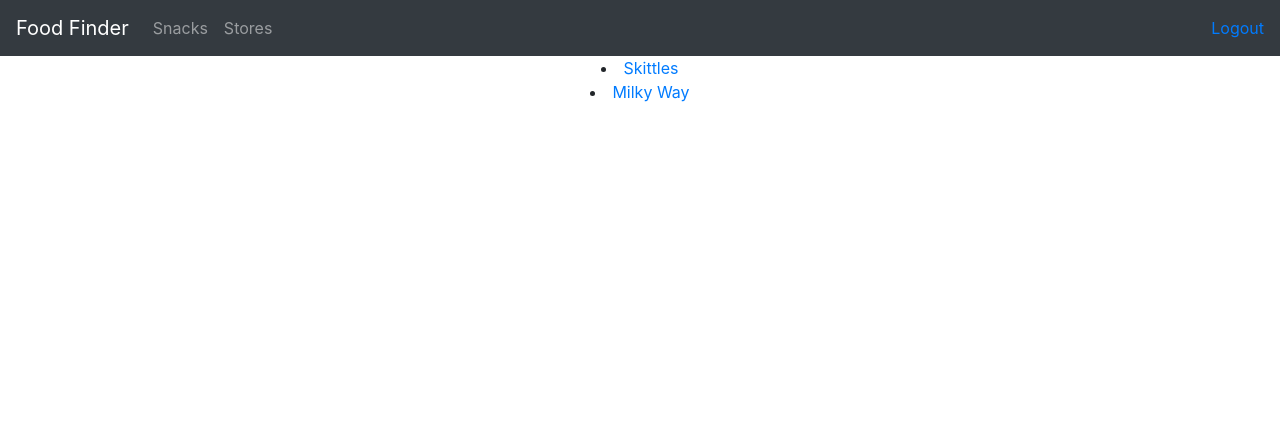
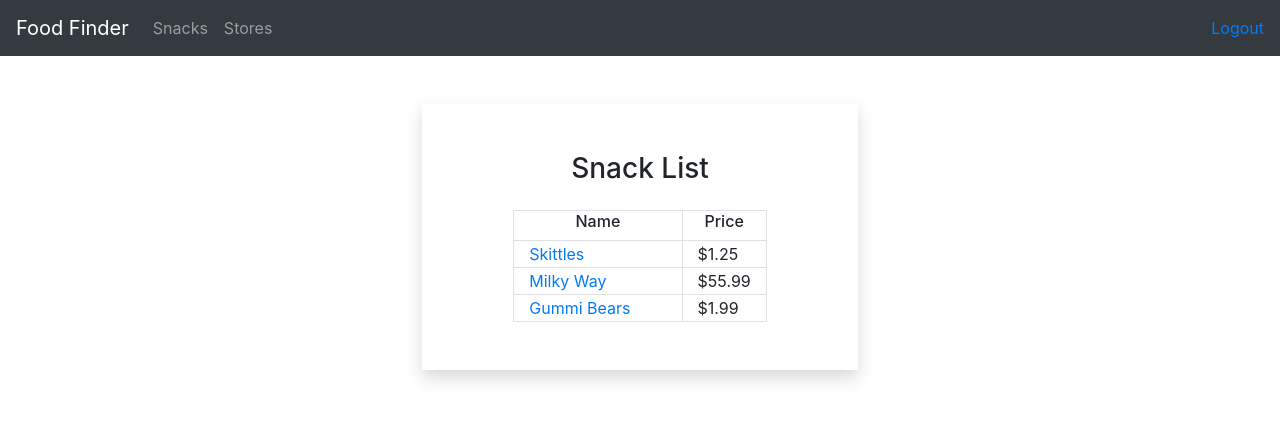
Before and after one commit to Sknapper4/foodFinder, a Django app: page /food/snack_list/ in a window 1280 px wide. Shown: the top 421 px of the page. Run offline with Django 3.2, Linux system fonts and the light colour scheme; a user stored in the database is signed in; data comes from the database, SQL or seed files in the repository; some libraries are stand-ins or nearby versions; some web fonts are replaced.

Commit message:
cleaned up html

```diff
--- a/food/forms.py
+++ b/food/forms.py
@@ -5,7 +5,7 @@
 class CreateSnack(forms.ModelForm):
     class Meta:
         model = Snack
-        exclude = ['date_found', 'author']
+        exclude = ['date_found', 'snack_author']
 
 
 class CreateStore(forms.ModelForm):
--- a/food/models.py
+++ b/food/models.py
@@ -1,5 +1,5 @@
 from django.db import models
-from django.contrib.auth.models import User
+from django.conf import settings
 
 
 class Store(models.Model):
@@ -16,7 +16,7 @@
     price = models.DecimalField(default=1.00, decimal_places=2, max_digits=6)
     date_found = models.DateTimeField(auto_now_add=True, blank=True)
     sale = models.BooleanField(default=False)
-    author = models.ForeignKey(User, blank=True, null=True, on_delete=models.CASCADE)
+    snack_author = models.ForeignKey(settings.AUTH_USER_MODEL, on_delete=models.CASCADE, null=True)
 
     def __str__(self):
         return f'%s' % self.name
--- a/food/templates/food/index.html
+++ b/food/templates/food/index.html
@@ -10,7 +10,7 @@
                 <h1>Snacks</h1>
                 {% if snacks %}
                     {% for snack in snacks %}
-                        <li><a href="{% url 'food:snack_details' snack.id %}">{{ snack }}</a></li>
+                        <li><a href="{% url 'food:snack_details' snack.id %}">{{ snack }}</a> - ${{ snack.price }}</li>
                     {% endfor %}
                 {% endif %}
                 <button class="btn btn-md btn-primary m-2"><a class="text-white" href="{% url 'food:create_snack' %}">Add
--- a/food/templates/food/snack_details.html
+++ b/food/templates/food/snack_details.html
@@ -5,7 +5,7 @@
     <div class="row justify-content-center">
         <div class="col-8 text-center">
             <h1>{{ snack.name }}</h1>
-            <h3>{{ snack.store.name }}</h3>
+            <h6>{{ snack.store.name }}</h6>
             {% if snack.sale %}
                 <h6>{{ snack }} was on sale.</h6>
             {% endif %}
--- a/food/templates/food/snack_list.html
+++ b/food/templates/food/snack_list.html
@@ -2,23 +2,27 @@
 
 {% block content %}
 
-    {% if user.is_authenticated %}
 
-
-    <div class="text-center">
-   {% if snacks %}
-       {% for snack in snacks %}
-           <li><a href="{% url 'food:snack_details' snack.id %}">{{ snack }}</a></li>
-       {% endfor %}
-   {% endif %}
+    <div class="row justify-content-center mt-5">
+        <div class="col-4 text-center shadow justify-content-center">
+        <div class="m-5">
+        <h3 class="mb-4">Snack List</h3>
+            {% if snacks %}
+                <table class="border mx-auto">
+                <tr class="border">
+                    <td class="border"><h6>Name</h6></td>
+                    <td class="border"><h6>Price</h6></td>
+                </tr>
+                {% for snack in snacks %}
+                    <tr class="border text-left">
+                    <td class="border col-8"><a href="{% url 'food:snack_details' snack.id %}">{{ snack }}</a></td>
+                    <td class="border col-6">${{ snack.price }}</td>
+                    </tr>
+                {% endfor %}
+                </table>
+            {% endif %}
+        </div>
+        </div>
     </div>
 
-    {% else %}
-        <div class="text-center">
-            <p>Please login to view snacks!</p>
-            <a href="{% url 'login' %}">login</a>
-        </div>
-    {% endif %}
-
-
 {% endblock %}
--- a/food/views.py
+++ b/food/views.py
@@ -1,10 +1,9 @@
-from django.http import HttpResponse
+from django.http import HttpResponse, HttpResponseRedirect
 from django.shortcuts import render, get_object_or_404
 from django.template import loader
 from django.contrib.auth.decorators import login_required
 from .models import Snack, Store
 from .forms import CreateStore, CreateSnack
-from django.contrib.auth.models import User
 
 
 @login_required()
@@ -21,7 +20,7 @@
 
 @login_required()
 def snack_list(request):
-    snacks = Snack.objects.all()[:5]
+    snacks = Snack.objects.all()[:25]
     template = loader.get_template('food/snack_list.html')
     context = {
         'snacks': snacks
@@ -56,15 +55,22 @@
     if request.method == 'POST':
         form = CreateSnack(request.POST)
         if form.is_valid():
-            form.save(commit=False)
-            author = User.username
-            form.data['author'] = author
-            form.cl
-    form = CreateSnack()
-    return render(request, 'food/create_snack.html', {'form': form})
+            new_snack = form.save(commit=False)
+            new_snack.snack_author = request.user
+            new_snack.save()
+            return HttpResponseRedirect('/food/')
+    else:
+        form = CreateSnack()
+        return render(request, 'food/create_snack.html', {'form': form})
 
 
 @login_required()
 def create_store(request):
-    form = CreateStore()
-    return render(request, 'food/create_store.html', {'form': form})
+    if request.method == 'POST':
+        form = CreateStore(request.POST)
+        if form.is_valid():
+            form.save()
+            return HttpResponseRedirect('/food/')
+    else:
+        form = CreateStore()
+        return render(request, 'food/create_store.html', {'form': form})
```
Also changed, not shown: food/templates/food/store_details.html (+13 -8 lines), db.sqlite3, food/migrations/0008_auto_20190410_1609.py (added).
